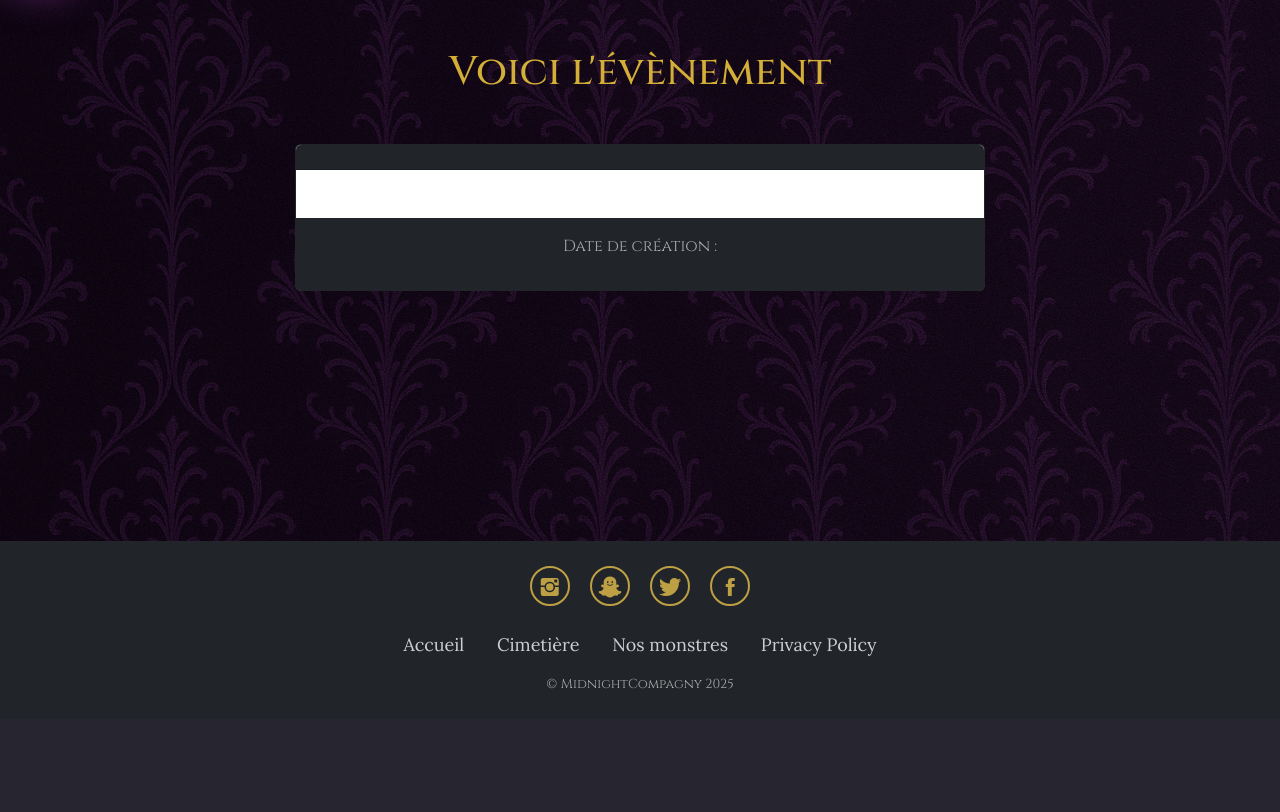
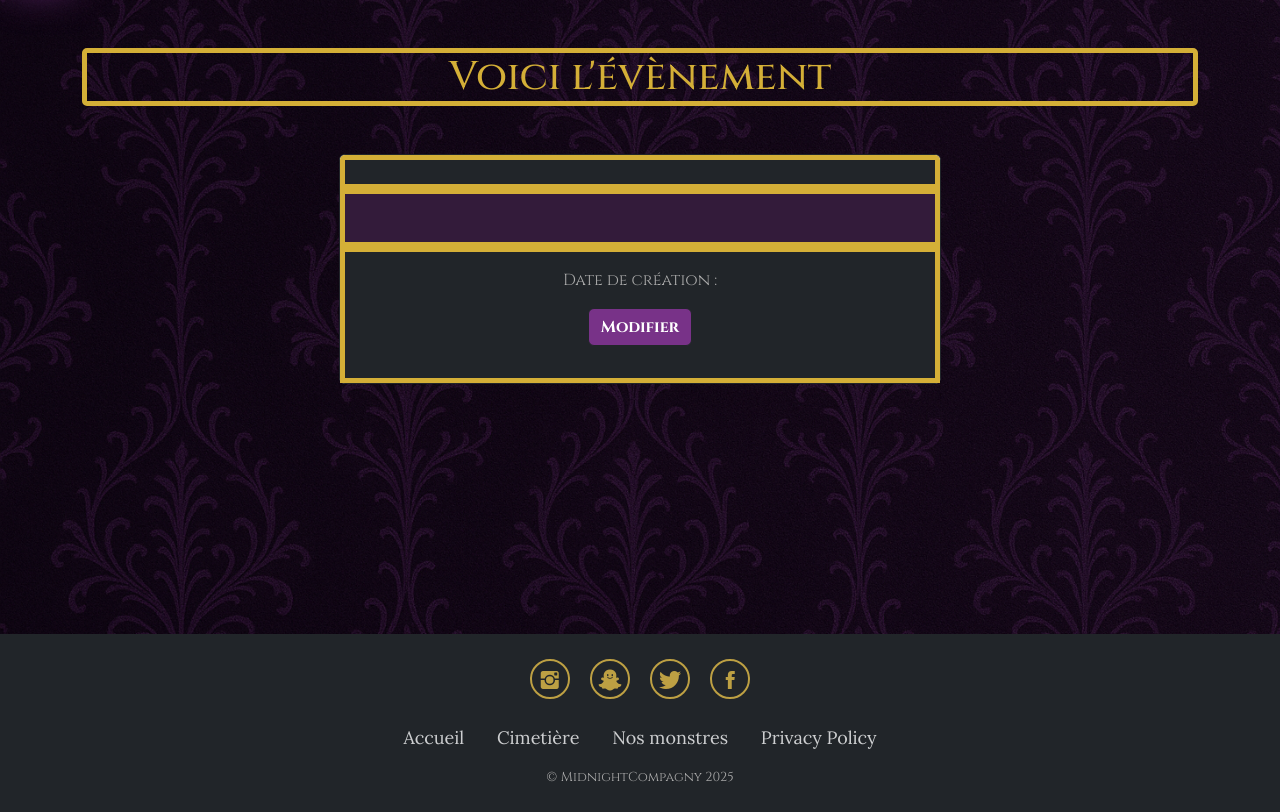
Before and after one commit to Pauliine11/symfonyProject, a Symfony app: template templates/event/show.html.twig in a window 1280 px wide. Shown: the part 86-898 px from the top of the page. Before the commit the page ends 775 px from the top, so only its background shows below. Run offline with Twig, Linux system fonts and the light colour scheme; the template is opened without the code that fills it, so the values that code supplies are empty; some libraries are stand-ins or nearby versions; some web fonts are replaced.

Commit message:
retouches

```diff
--- a/public/css/style.css
+++ b/public/css/style.css
@@ -189,3 +189,18 @@
 .form-label{
   color: #D4AF37;
 }
+
+.box-desc{
+  background-color: #331b3a;
+  border: 5px solid #D4AF37;
+  border-radius: 0px;
+}
+
+.box-form{
+  border: 5px solid #D4AF37;
+  border-radius: 0px;
+}
+
+.text-color{
+  color: #D4AF37;
+}
--- a/src/Controller/RegistrationController.php
+++ b/src/Controller/RegistrationController.php
@@ -24,7 +24,7 @@
         if ($form->isSubmitted() && $form->isValid()) {
             /** @var string $plainPassword */
             $plainPassword = $form->get('plainPassword')->getData();
-            // $user->setRoles(['ROLE_ADMIN']);
+            $user->setRoles(['ROLE_ADMIN']);
 
             // encode the plain password
             $user->setPassword($userPasswordHasher->hashPassword($user, $plainPassword));
--- a/templates/event/show.html.twig
+++ b/templates/event/show.html.twig
@@ -2,25 +2,28 @@
 
 
 {% block body %}
-    <h1 class="mt-5 text-center">Voici l'évènement </h1>
+
+    <div class="container">
+        <h1 class="mt-5 text-center box-index1">Voici l'évènement </h1>
+    </div>
     <div class="container-fluid mt-5 margin-bot">
         <div class="d-flex justify-content-center border-dark">
-            <div class="card text-center border-dark" style="width: 55%;">
-                <div class="card-header text-bg-dark">
+            <div class="card text-center border-dark" style="width: 48%;">
+                <div class="card-header bg-dark box-form">
                     <h2>{{ event.title }}</h2>
                 </div>
-                <div class="card-body bgColor">
-                    <p>{{ event.description }}<p>
+                <div class="card-body box-desc">
+                    <p class="text-color">{{ event.description }}<p>
                 </div>
-                <div class="card-body text-bg-dark">
+                <div class="card-body bg-dark box-form">
                     {% if event.modificationDate %}
                         <p>Date de modification : {{ event.modificationDate ? event.modificationDate|date('d-m-Y') : ''}}</p>
                     {% else %}
                         <p>Date de création : {{ event.creationDate ? event.creationDate|date('d-m-Y') : '' }}<p>
                     {% endif %}
+                    <a href="{{ path('app_event_edit', {'id': event.id}) }}" class="btn btn-dark btnColor">Modifier</a>
+                    {% if app.user and app.user == event.user %}
 
-                    {% if is_granted('ROLE_ADMIN') %}
-                        <a href="{{ path('app_event_edit', {'id': event.id}) }}" class="btn btn-dark btnColor">Modifier</a>
                     {% endif %}
 
                     {% if is_granted('ROLE_ADMIN') %}
@@ -30,5 +33,4 @@
             </div>
         </div>
     </div>
-
 {% endblock %}
--- a/templates/project/index.html.twig
+++ b/templates/project/index.html.twig
@@ -3,12 +3,12 @@
 {% block title %}Midnight Compagny{% endblock %}
 
 {% block body %}
-    <div class="text-center margin-top">
+    <div class="text-center mt-5">
         <h1 class="m-5">
             <img class="navImg rounded" width="70px" src="{{ asset ('img/chandelier.png') }}" alt="logo représentant un chandelier et un clair de lune" />Midnight Compagny
             <img class="navImg rounded" width="70px" src="{{ asset ('img/chandelier.png') }}" alt="logo représentant un chandelier et un clair de lune" />
         </h1>
-        <h2 class="m-5">"Les meilleurs événements sont les plus horrifiques"</h2>
+        <h2 class="mt-5">"Les meilleurs événements sont les plus horrifiques"</h2>
     </div>
 
     <div class="container margin-top">
```
